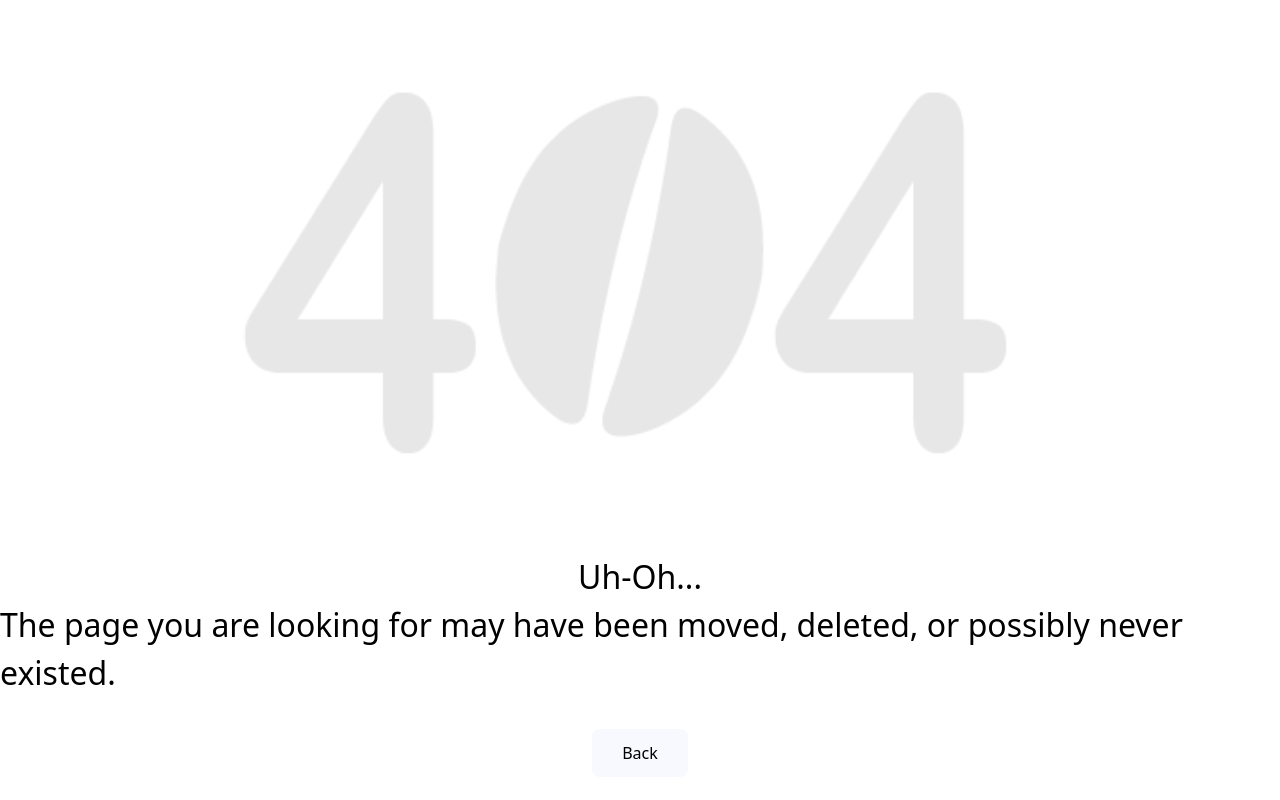
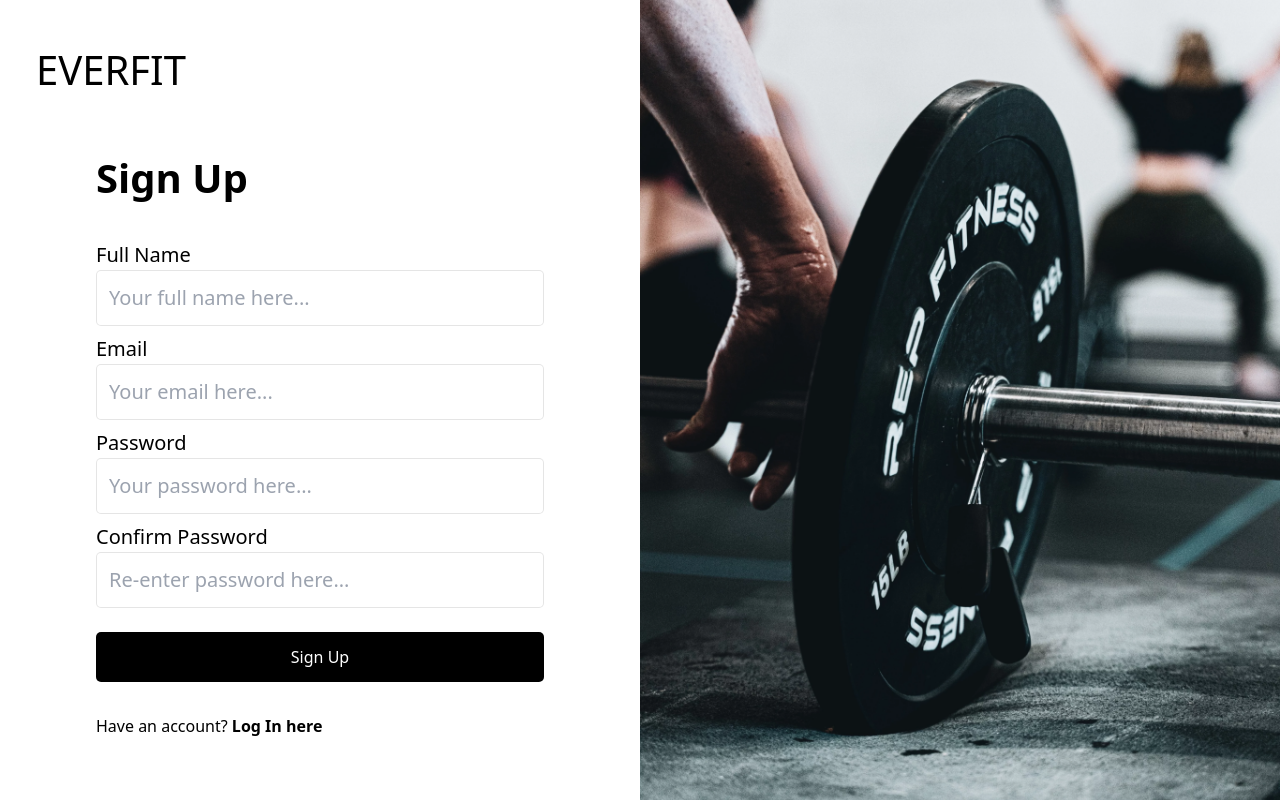
Before and after one commit to victorcastorgui/everfit, a Next.js app: page /auth/signup in a window 1280 px wide. Before the commit this address had no page. Built offline with nearby package versions, Linux system fonts and the light colour scheme.

Commit message:
feat: add login and signup page from prev exercise

```diff
--- /dev/null
+++ b/src/pages/auth/login/index.tsx
@@ -0,0 +1,121 @@
+import { API_URL } from "@/components/API_URL";
+import AuthRight from "@/components/AuthRight";
+import { useFetch } from "@/hooks/useFetch";
+import * as S from "@/pages/auth/login/style";
+import { User } from "@/types/types";
+import { useRouter } from "next/router";
+import { useEffect, useState } from "react";
+
+const Login = () => {
+  const router = useRouter();
+  const [email, setEmail] = useState("");
+  const [password, setPassword] = useState("");
+  const { data, fetchData } = useFetch<User[]>();
+  const [showError, setShowError] = useState(false);
+
+  const handleChangeEmail = (e: React.ChangeEvent<HTMLInputElement>) => {
+    return setEmail(e.target.value);
+  };
+
+  const handleChangePassword = (e: React.ChangeEvent<HTMLInputElement>) => {
+    return setPassword(e.target.value);
+  };
+
+  const URL = `${API_URL}/users`;
+  const options = {
+    method: "GET",
+    headers: { "Content-Type": "application/json" },
+  };
+
+  const rand = function () {
+    return Math.random().toString(36).substr(2);
+  };
+
+  const token = function () {
+    return rand() + rand();
+  };
+
+  useEffect(() => {
+    fetchData(URL, options);
+  }, []);
+
+  const handleSubmitLogin = (e: React.FormEvent<HTMLFormElement>) => {
+    e.preventDefault();
+
+    if (
+      data?.find((user) => user.email !== email && user.password !== password)
+    ) {
+      setShowError(true);
+      return;
+    }
+
+    setEmail("");
+    setPassword("");
+    localStorage.setItem("token", token());
+    router.push("/home");
+  };
+
+  const handleChangeSignUp = () => {
+    router.push("/auth/signup");
+  };
+  return (
+    <S.AuthContainer>
+      <S.AuthContent>
+        <S.LogoContainer>
+          <S.Logo>EVERFIT</S.Logo>
+        </S.LogoContainer>
+        <S.FormContent>
+          <S.LoginFormHeader>Log In</S.LoginFormHeader>
+          <S.LoginForm onSubmit={handleSubmitLogin}>
+            <S.FormItem>
+              <S.FormLabel>
+                Email
+                <S.FormInput
+                  onChange={handleChangeEmail}
+                  value={email}
+                  type="email"
+                  placeholder="Your email here..."
+                  id="email"
+                  required
+                ></S.FormInput>
+              </S.FormLabel>
+              {showError ? (
+                <S.FormError>Email or Password is Wrong!</S.FormError>
+              ) : (
+                <S.FormError></S.FormError>
+              )}
+            </S.FormItem>
+            <S.FormItem>
+              <S.FormLabel>
+                Password
+                <S.FormInput
+                  onChange={handleChangePassword}
+                  value={password}
+                  type="password"
+                  id="password"
+                  placeholder="Your password here..."
+                  required
+                ></S.FormInput>
+              </S.FormLabel>
+              {showError ? (
+                <S.FormError>Email or Password is Wrong!</S.FormError>
+              ) : (
+                <S.FormError></S.FormError>
+              )}
+            </S.FormItem>
+            <S.SubmitForm type="submit" value="Log In"></S.SubmitForm>
+          </S.LoginForm>
+          <S.HaveAccount>
+            Have an account?{" "}
+            <S.SignUpAnchor onClick={handleChangeSignUp}>
+              Sign Up here
+            </S.SignUpAnchor>
+          </S.HaveAccount>
+        </S.FormContent>
+      </S.AuthContent>
+      <AuthRight />
+    </S.AuthContainer>
+  );
+};
+
+export default Login;
--- /dev/null
+++ b/src/pages/auth/signup/index.tsx
@@ -0,0 +1,173 @@
+import { API_URL } from "@/components/API_URL";
+import AuthRight from "@/components/AuthRight";
+import { useFetch } from "@/hooks/useFetch";
+import * as S from "@/pages/auth/signup/style";
+import { useRouter } from "next/router";
+import { useState } from "react";
+
+const Register = () => {
+  const router = useRouter();
+  const [email, setEmail] = useState("");
+  const [fullName, setFullName] = useState("");
+  const [password, setPassword] = useState("");
+  const [confirmPassword, setConfirmPassword] = useState("");
+  const [diffPassword, setDiffPassword] = useState(false);
+  const [showNameError, setShowNameError] = useState(false);
+  const [showEmailError, setShowEmailError] = useState(false);
+  const { fetchData } = useFetch();
+
+  const handleChangeEmail = (e: React.ChangeEvent<HTMLInputElement>) => {
+    if (
+      e.target.value.length < 3 ||
+      !e.target.value.includes("@") ||
+      !e.target.value.includes(".com")
+    ) {
+      setShowEmailError(true);
+    } else {
+      setShowEmailError(false);
+    }
+    return setEmail(e.target.value);
+  };
+
+  const handleChangeFullName = (e: React.ChangeEvent<HTMLInputElement>) => {
+    if (e.target.value.length < 5) {
+      setShowNameError(true);
+    } else {
+      setShowNameError(false);
+    }
+    return setFullName(e.target.value);
+  };
+
+  const handleChangePassword = (e: React.ChangeEvent<HTMLInputElement>) => {
+    return setPassword(e.target.value);
+  };
+  const handleChangeConfirmPassword = (
+    e: React.ChangeEvent<HTMLInputElement>
+  ) => {
+    return setConfirmPassword(e.target.value);
+  };
+
+  const URL = `${API_URL}/users`;
+  const options = {
+    method: "POST",
+    headers: { "Content-Type": "application/json" },
+    body: JSON.stringify({
+      fullname: fullName,
+      email: email,
+      password: password,
+    }),
+  };
+
+  const handleSubmitRegister = (e: React.FormEvent<HTMLFormElement>) => {
+    e.preventDefault();
+
+    if (password !== confirmPassword) {
+      setDiffPassword(true);
+      return;
+    }
+
+    fetchData(URL, options);
+
+    setEmail("");
+    setFullName("");
+    setPassword("");
+    setConfirmPassword("");
+    router.push("/auth/login");
+  };
+
+  const handleChangeLogin = () => {
+    router.push("/auth/login");
+  };
+
+  return (
+    <S.AuthContainer>
+      <S.AuthContent>
+        <S.LogoContainer>
+          <S.Logo>EVERFIT</S.Logo>
+        </S.LogoContainer>
+        <S.FormContent>
+          <S.SignUpFormHeader>Sign Up</S.SignUpFormHeader>
+          <S.SignUpForm onSubmit={handleSubmitRegister}>
+            <S.FormItem>
+              <S.FormLabel>
+                Full Name
+                <S.FormInput
+                  onChange={handleChangeFullName}
+                  value={fullName}
+                  type="text"
+                  placeholder="Your full name here..."
+                ></S.FormInput>
+              </S.FormLabel>
+              {showNameError ? (
+                <S.FormError>Name is required!</S.FormError>
+              ) : (
+                <S.FormError></S.FormError>
+              )}
+            </S.FormItem>
+            <S.FormItem>
+              <S.FormLabel>
+                Email
+                <S.FormInput
+                  onChange={handleChangeEmail}
+                  value={email}
+                  type="email"
+                  placeholder="Your email here..."
+                  required
+                ></S.FormInput>
+              </S.FormLabel>
+              {showEmailError ? (
+                <S.FormError>Email is required!</S.FormError>
+              ) : (
+                <S.FormError></S.FormError>
+              )}
+            </S.FormItem>
+            <S.FormItem>
+              <S.FormLabel>
+                Password
+                <S.FormInput
+                  onChange={handleChangePassword}
+                  value={password}
+                  type="password"
+                  placeholder="Your password here..."
+                  required
+                ></S.FormInput>
+              </S.FormLabel>
+              {diffPassword ? (
+                <S.FormError>Password is not the same!</S.FormError>
+              ) : (
+                <S.FormError></S.FormError>
+              )}
+            </S.FormItem>
+            <S.FormItem>
+              <S.FormLabel>
+                Confirm Password
+                <S.FormInput
+                  onChange={handleChangeConfirmPassword}
+                  value={confirmPassword}
+                  type="password"
+                  placeholder="Re-enter password here..."
+                  required
+                ></S.FormInput>
+              </S.FormLabel>
+              {diffPassword ? (
+                <S.FormError>Password is not the same!</S.FormError>
+              ) : (
+                <S.FormError></S.FormError>
+              )}
+            </S.FormItem>
+            <S.SubmitForm type="submit" value="Sign Up"></S.SubmitForm>
+          </S.SignUpForm>
+          <S.HaveAccount>
+            Have an account?{" "}
+            <S.LoginAnchor onClick={handleChangeLogin}>
+              Log In here
+            </S.LoginAnchor>
+          </S.HaveAccount>
+        </S.FormContent>
+      </S.AuthContent>
+      <AuthRight />
+    </S.AuthContainer>
+  );
+};
+
+export default Register;
```
